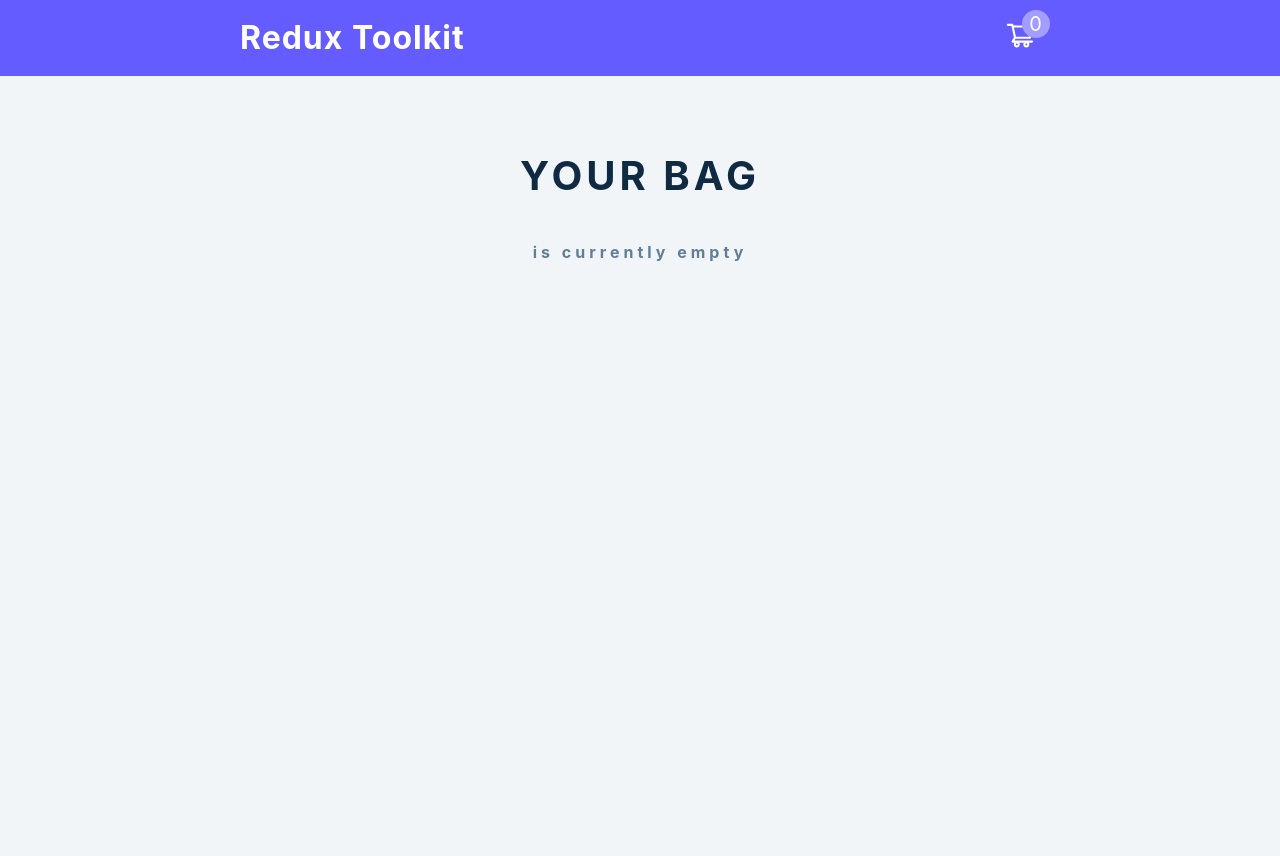
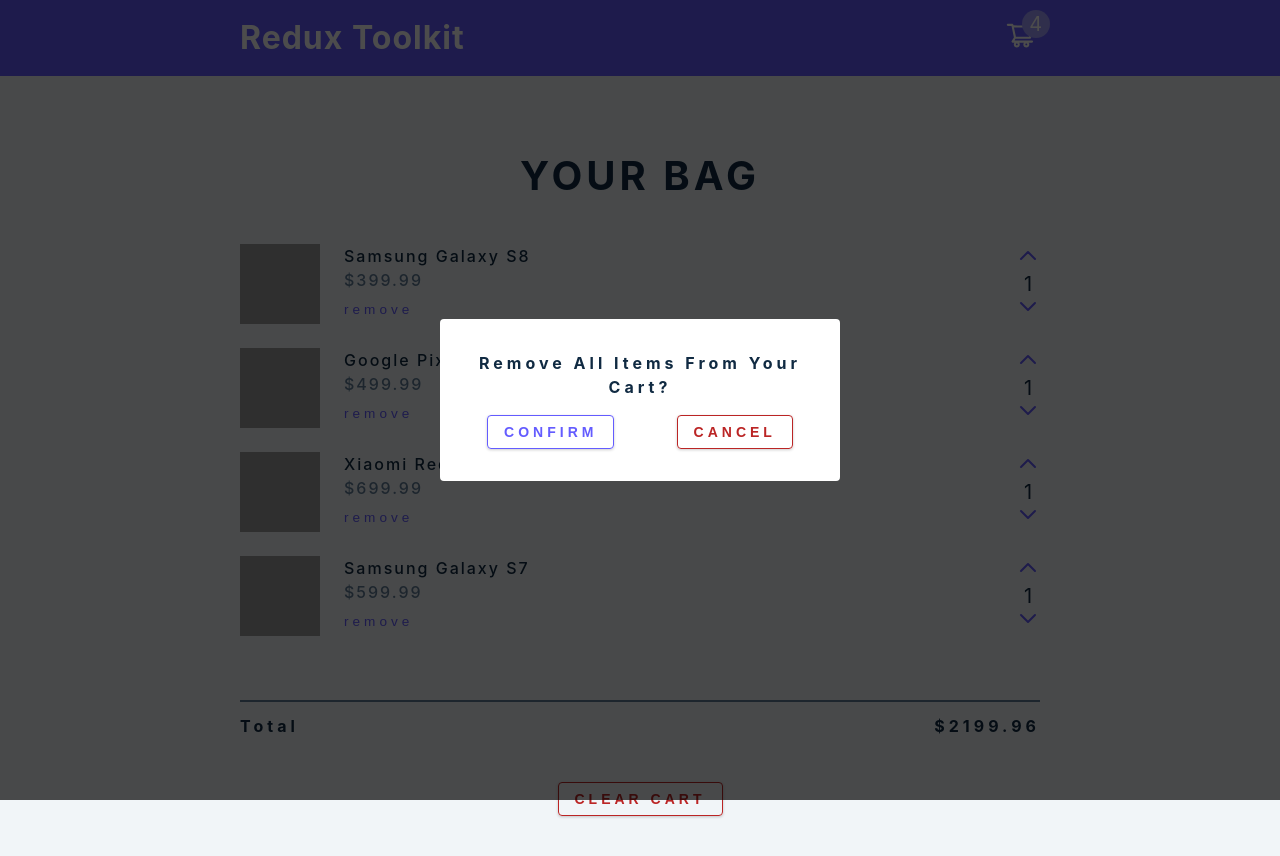
Before and after one commit to AlexBachurin/redux-cart-app, a React (Create React App) app: page / in a window 1280 px wide. Both pictures are taken after a click on the button "CLEAR CART". Before the commit the page ends 800 px from the top, so only its background shows below. Built offline with nearby package versions, Linux system fonts and the light colour scheme; grey boxes are pictures that could not be loaded.

Commit message:
modal full functionality

```diff
--- a/src/App.js
+++ b/src/App.js
@@ -1,8 +1,10 @@
 import Navbar from './components/Navbar'
 import CartContainer from './components/CartContainer';
+import Modal from './components/Modal';
 function App() {
   return (
     <main>
+      <Modal />
       <Navbar />
       <CartContainer />
     </main>
--- a/src/components/CartContainer.js
+++ b/src/components/CartContainer.js
@@ -1,6 +1,7 @@
 import React, { useEffect } from 'react'
 import { useSelector, useDispatch } from 'react-redux'
 import { clearCart, calculateTotals } from '../features/cart/cartSlice';
+import { openModal } from '../features/modal/modalSlice';
 import CartItem from './CartItem'
 const CartContainer = () => {
     const dispatch = useDispatch();
@@ -11,6 +12,7 @@
     //useEffect to calculate totals
     useEffect(() => {
         dispatch(calculateTotals())
+        //eslint-disable-next-line
     }, [cartItems])
     //if cart is empty
     if (amount < 1) {
@@ -36,7 +38,7 @@
                 <div className="cart-total">
                     <h4>total <span>${total}</span></h4>
                 </div>
-                <button onClick={() => dispatch(clearCart())} className="btn clear-btn">clear cart</button>
+                <button onClick={() => dispatch(openModal())} className="btn clear-btn">clear cart</button>
             </footer>
         </section>
     )
--- /dev/null
+++ b/src/components/Modal.js
@@ -0,0 +1,24 @@
+import React from 'react'
+import { useDispatch, useSelector } from 'react-redux'
+import { closeModal } from '../features/modal/modalSlice';
+import { clearCart } from '../features/cart/cartSlice';
+const Modal = () => {
+    const dispatch = useDispatch();
+    const { isOpen } = useSelector(store => store.modal);
+    return (
+        <aside className={isOpen ? `modal-container` : `modal-container d-none`}>
+            <div className="modal">
+                <h4>remove all items from your cart?</h4>
+                <div className="btn-container">
+                    <button onClick={() => {
+                        dispatch(clearCart());
+                        dispatch(closeModal())
+                    }} type='button' className='btn confirm-btn'>confirm</button>
+                    <button onClick={() => dispatch(closeModal())} type='button' className='btn clear-btn'>cancel</button>
+                </div>
+            </div>
+        </aside>
+    )
+}
+
+export default Modal
--- /dev/null
+++ b/src/features/modal/modalSlice.js
@@ -0,0 +1,26 @@
+import { createSlice } from "@reduxjs/toolkit";
+
+const initialState = {
+    isOpen: false
+}
+
+
+const modalSlice = createSlice({
+    name: 'modal',
+    initialState,
+    reducers: {
+        openModal: (state, action) => {
+            console.log('open')
+            state.isOpen = true;
+        },
+        closeModal: (state, action) => {
+            console.log('close')
+            state.isOpen = false;
+        }
+    }
+}
+)
+
+export const { openModal, closeModal } = modalSlice.actions;
+
+export default modalSlice.reducer;
--- a/src/index.css
+++ b/src/index.css
@@ -286,6 +286,9 @@
   align-items: center;
   justify-content: center;
 }
+.d-none {
+  display: none;
+}
 
 .modal {
   background: var(--clr-white);
--- a/src/store.js
+++ b/src/store.js
@@ -1,8 +1,10 @@
 import { configureStore } from '@reduxjs/toolkit'
 import cartReducer from './features/cart/cartSlice'
+import modalReducer from './features/modal/modalSlice'
 export const store = configureStore({
     reducer: {
-        cart: cartReducer
+        cart: cartReducer,
+        modal: modalReducer
     }
 
 })
```
